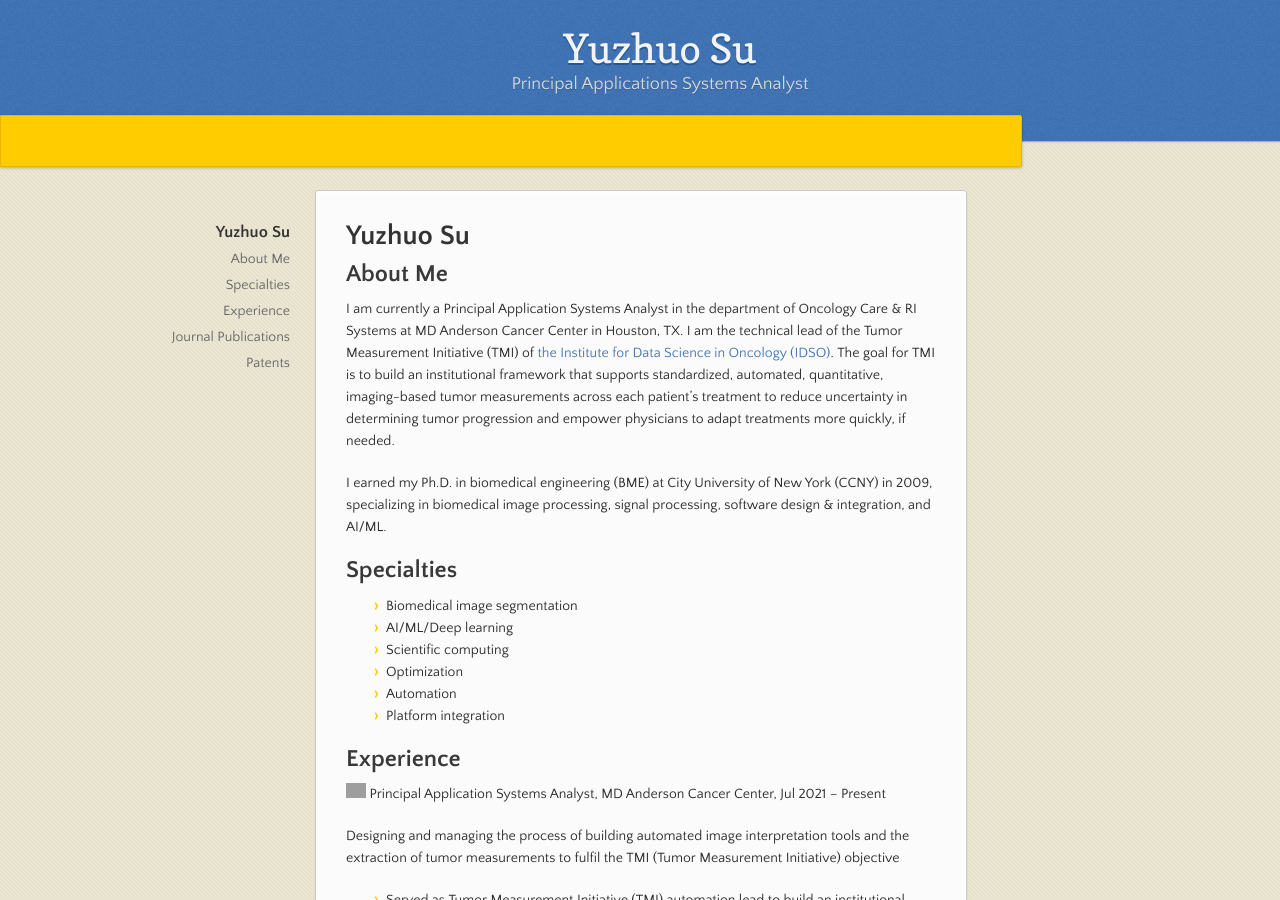
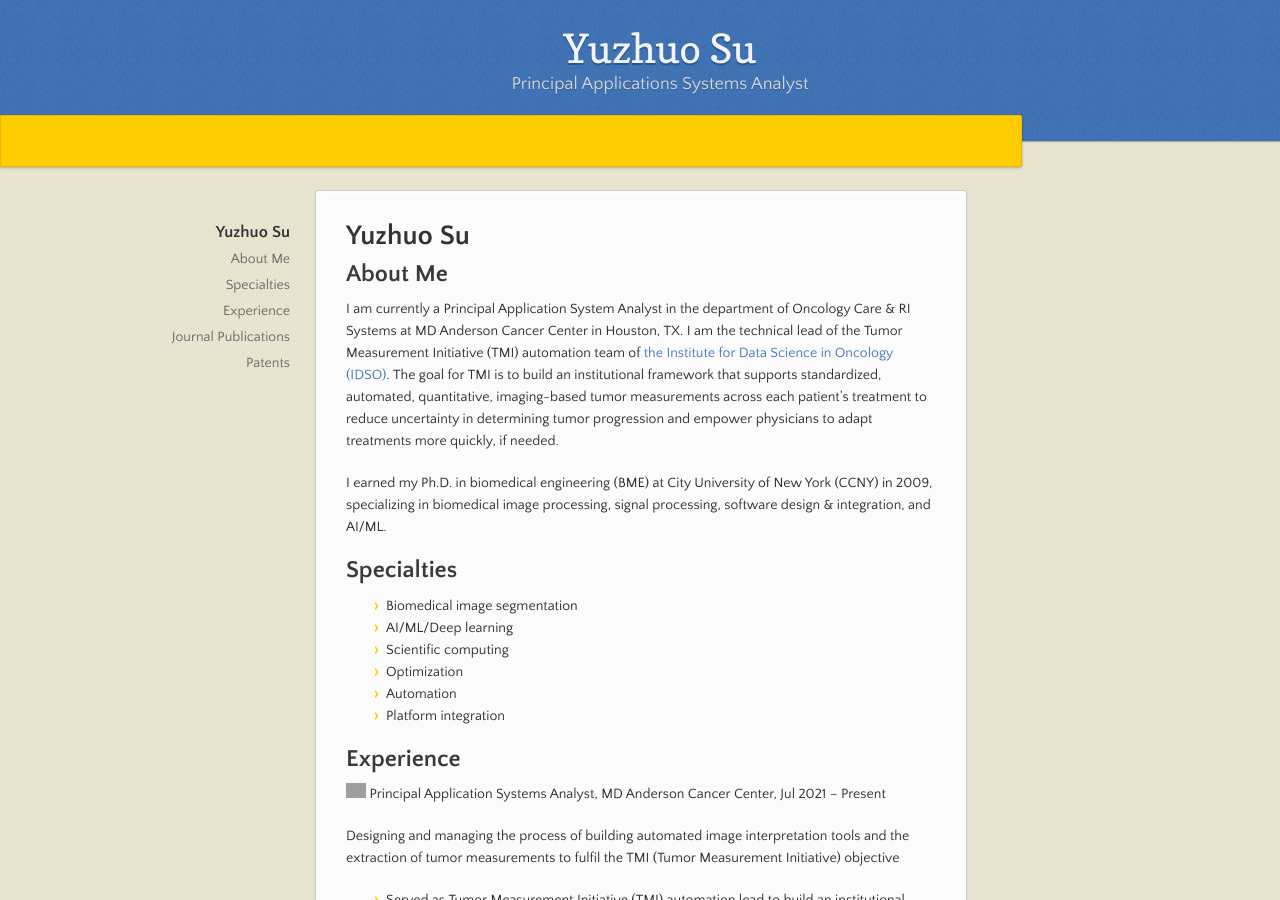
Before and after one commit to syzsuzy/syzsuzy.github.io, a Jekyll site: the page built from index.md, in a window 1280 px wide and 900 px high. Built offline with Jekyll 4.4.1, drawn with Linux system fonts in a browser that asks for light colours; our own code applies the rules of GitHub Pages for plain Markdown files; grey boxes are pictures that could not be loaded.

Commit message:
Correct job title and clarify TMI role
Updated job title from 'Application Systems Analyst' to 'Application System Analyst' and clarified role as technical lead of the TMI automation team.

```diff
--- a/index.md
+++ b/index.md
@@ -4,7 +4,7 @@ layout: default
 # Yuzhuo Su
 ## About Me
 
-I am currently a Principal Application Systems Analyst in the department of Oncology Care & RI Systems at MD Anderson Cancer Center in Houston, TX. I am the technical lead of the Tumor Measurement Initiative (TMI) of [the Institute for Data Science in Oncology (IDSO)](https://www.mdanderson.org/research/departments-labs-institutes/institutes/institute-for-data-science-in-oncology.html). The goal for TMI is to build an institutional framework that supports standardized, automated, quantitative, imaging-based tumor measurements across each patient’s treatment to reduce uncertainty in determining tumor progression and empower physicians to adapt treatments more quickly, if needed.
+I am currently a Principal Application System Analyst in the department of Oncology Care & RI Systems at MD Anderson Cancer Center in Houston, TX. I am the technical lead of the Tumor Measurement Initiative (TMI) automation team of [the Institute for Data Science in Oncology (IDSO)](https://www.mdanderson.org/research/departments-labs-institutes/institutes/institute-for-data-science-in-oncology.html). The goal for TMI is to build an institutional framework that supports standardized, automated, quantitative, imaging-based tumor measurements across each patient’s treatment to reduce uncertainty in determining tumor progression and empower physicians to adapt treatments more quickly, if needed.
 
 I earned my Ph.D. in biomedical engineering (BME) at City University of New York (CCNY) in 2009, specializing in biomedical image processing, signal processing, software design & integration, and AI/ML.
 
```
